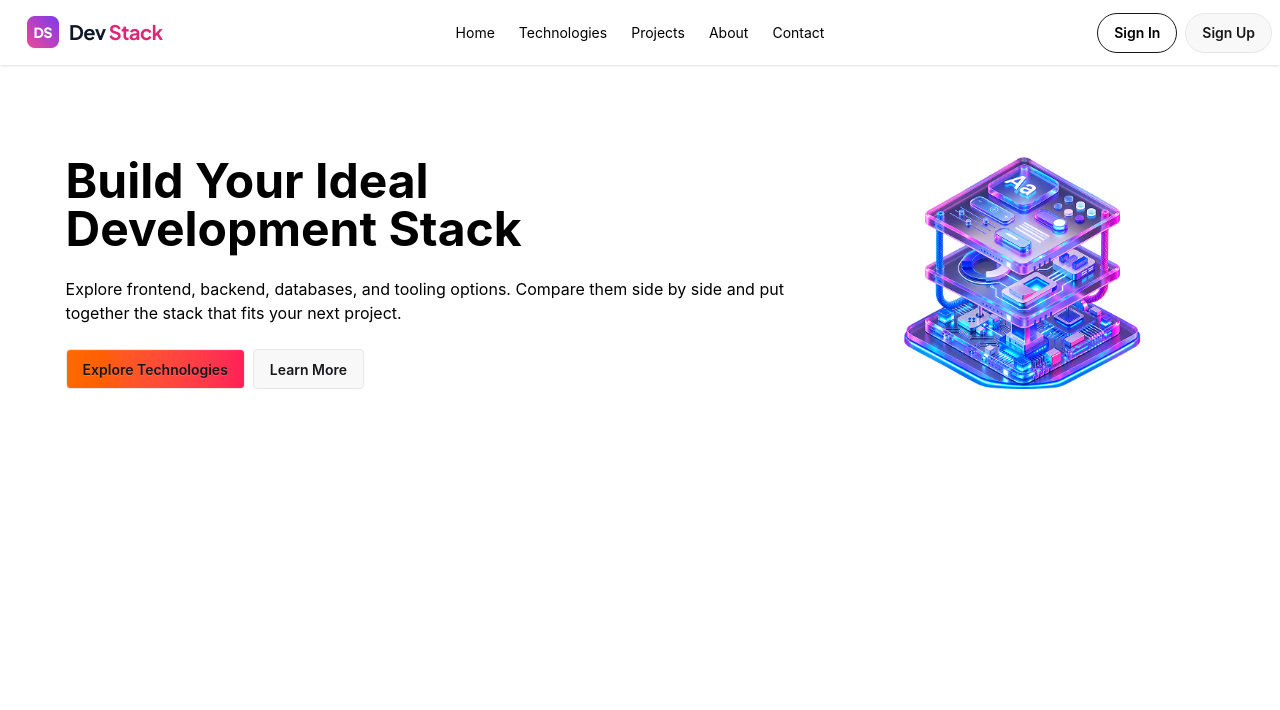
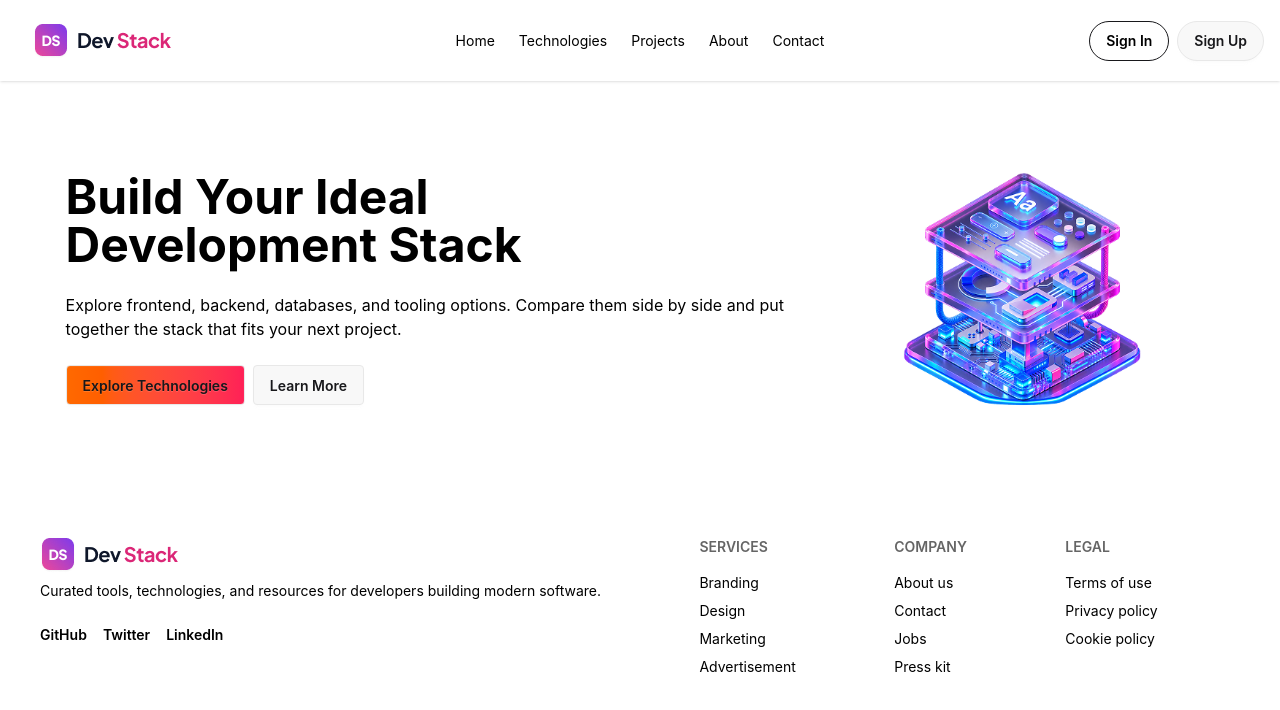
Before and after one commit to Starry-NightFall/ph-b14-m32-a5, a React (Vite) app: page / in a window 1280 px wide. Shown: the top 710 px of the page. Built offline with nearby package versions, Linux system fonts and the light colour scheme.

Commit message:
footer done

```diff
--- a/src/App.tsx
+++ b/src/App.tsx
@@ -1,4 +1,5 @@
 import Banner from "./components/Banner";
+import Footer from "./components/Footer";
 import Navbar from "./components/Navbar";
 
 function App() {
@@ -6,6 +7,8 @@ function App() {
     <>
       <Navbar />
       <Banner />
+
+      <Footer />
     </>
   );
 }
--- /dev/null
+++ b/src/components/Footer.tsx
@@ -0,0 +1,39 @@
+import Logo from "../assets/logo-text.png";
+
+const Footer = () => {
+  return (
+    <footer className="footer sm:footer-horizontal bg-white text-black container mx-auto p-10">
+      <aside>
+        <img src={Logo} alt="Logo" className="" />
+        <p>Curated tools, technologies, and resources for developers building modern software.</p>
+        <div className="flex gap-4 mt-4 font-semibold">
+          <a href="#">GitHub</a>
+          <a href="#">Twitter</a>
+          <a href="#">LinkedIn</a>
+        </div>
+      </aside>
+      <nav>
+        <h6 className="footer-title">Services</h6>
+        <a className="link link-hover">Branding</a>
+        <a className="link link-hover">Design</a>
+        <a className="link link-hover">Marketing</a>
+        <a className="link link-hover">Advertisement</a>
+      </nav>
+      <nav>
+        <h6 className="footer-title">Company</h6>
+        <a className="link link-hover">About us</a>
+        <a className="link link-hover">Contact</a>
+        <a className="link link-hover">Jobs</a>
+        <a className="link link-hover">Press kit</a>
+      </nav>
+      <nav>
+        <h6 className="footer-title">Legal</h6>
+        <a className="link link-hover">Terms of use</a>
+        <a className="link link-hover">Privacy policy</a>
+        <a className="link link-hover">Cookie policy</a>
+      </nav>
+    </footer>
+  );
+};
+
+export default Footer;
--- a/src/components/Navbar.tsx
+++ b/src/components/Navbar.tsx
@@ -3,6 +3,7 @@ import Logo from "../assets/logo-text.png";
 const Navbar = () => {
   return (
     <div className="navbar sticky top-0 bg-white shadow-sm">
+      <div className="navbar container mx-auto">
         <div className="navbar-start">
           <div className="dropdown">
             <div tabIndex={0} role="button" className="btn btn-ghost lg:hidden">
@@ -56,6 +57,7 @@ const Navbar = () => {
           <a className="btn rounded-full ml-2">Sign Up</a>
         </div>
       </div>
+    </div>
   );
 };
 
--- a/src/index.css
+++ b/src/index.css
@@ -1,2 +1,6 @@
 @import "tailwindcss";
 @plugin "daisyui";
+
+#root {
+  background-color: #ffffff;
+}
```
Lines whose indentation alone changed are shown as unchanged.
